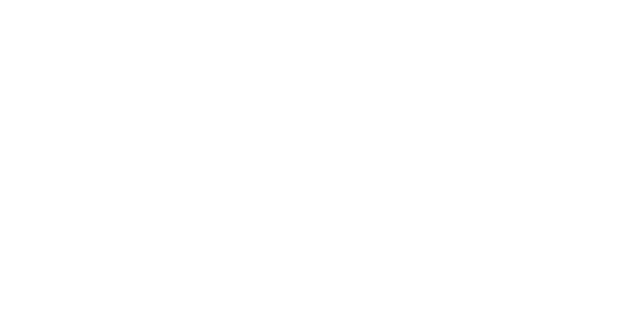
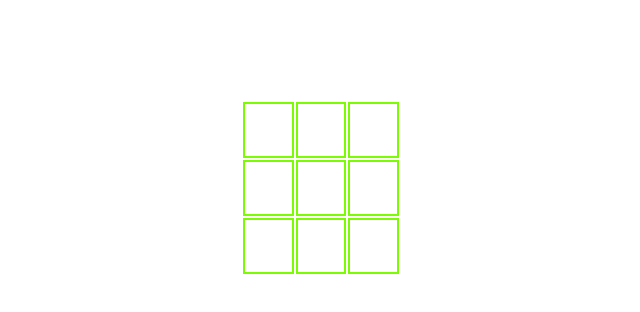
Before and after one commit to angarita-dev/tictactoe-js, a plain HTML site: page src/index.html in a window 1280 px wide. Shown: the whole page, without its empty margins (149-789 px from the left). Drawn offline with Linux system fonts and the light colour scheme.

Commit message:
game board view setup

```diff
--- a/src/css/stylesheet.css
+++ b/src/css/stylesheet.css
@@ -0,0 +1,15 @@
+
+.game-container{
+    width:500px;
+    margin: 100px auto;
+}
+
+td{
+    width: 50px;
+    height:50px;
+    border: 2px solid lawngreen ;
+}
+
+table{
+    width:160px;
+}
--- a/src/index.html
+++ b/src/index.html
@@ -8,7 +8,21 @@
   <title>Tic-Tac-Toe</title>
 </head>
 <body>
+  <div class="game-container">
+  <table>
+    <tr>
+      <td></td><td></td><td></td>
+    </tr>
 
+    <tr>
+        <td></td><td></td><td></td>
+      </tr>
+
+      <tr>
+          <td></td><td></td><td></td>
+        </tr>
+  </table>
+</div>
   <script src="./js/script.js"></script>
 </body>
 </html>
--- a/src/js/script.js
+++ b/src/js/script.js
@@ -3,7 +3,7 @@ const Player = (name, character) =>{
     this.character = character;
 }
 
-const GameBoard = {
+const GameData = {
     board:[0,1,2,3,4,5,6,7,8]
 }
 
```
